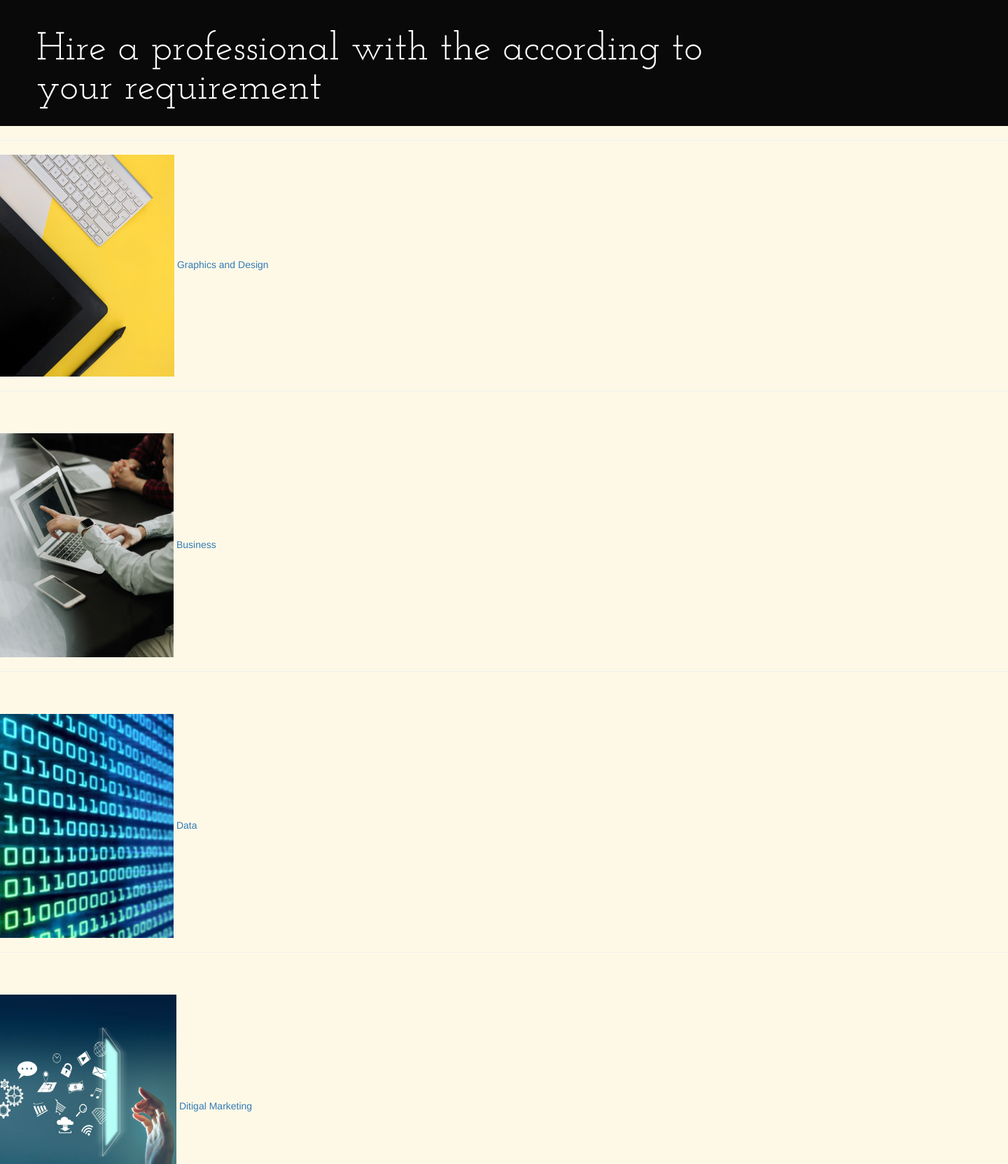
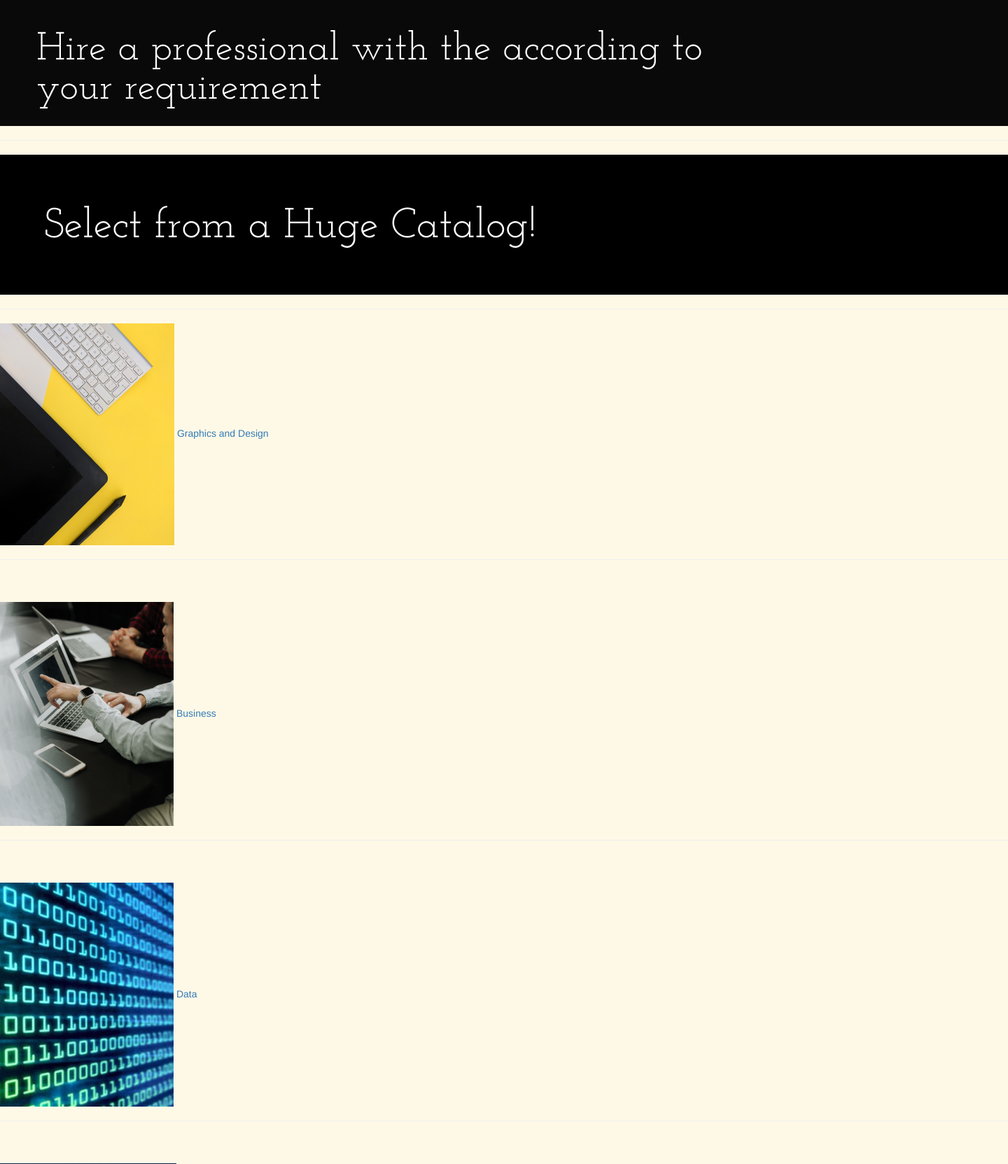
Before and after one commit to tanaj07/Freebee, a Django app: template main/templates/main/index.html in a window 1440 px wide. Shown: the part 1689-3352 px from the top of the page at 70% size. Run offline with Django 3.2, Linux system fonts and the light colour scheme; the template is opened without the code that fills it, so the values that code supplies are empty; some libraries are stand-ins or nearby versions.

Commit message:
images added

```diff
--- a/main/templates/main/index.html
+++ b/main/templates/main/index.html
@@ -20,8 +20,9 @@
          <a href="/signup" <button type="button" class="btn btn-warning" style="margin: 15px  " >Get Started</button> </a>
         <hr>
         <img src="/static/images/2.png" class="img-fluid" alt="2" />
+        <hr>
 
-
+        <img src="/static/images/services-banner.png" class="img-fluid" alt="Select from a huge Catalog"  />
         <hr>
         <div class="section1">
         <img src="/static/images/graphics.png" class="img-fluid" alt="Graphics"  />
```
Also changed, not shown: static/images/services-banner.png (added).
